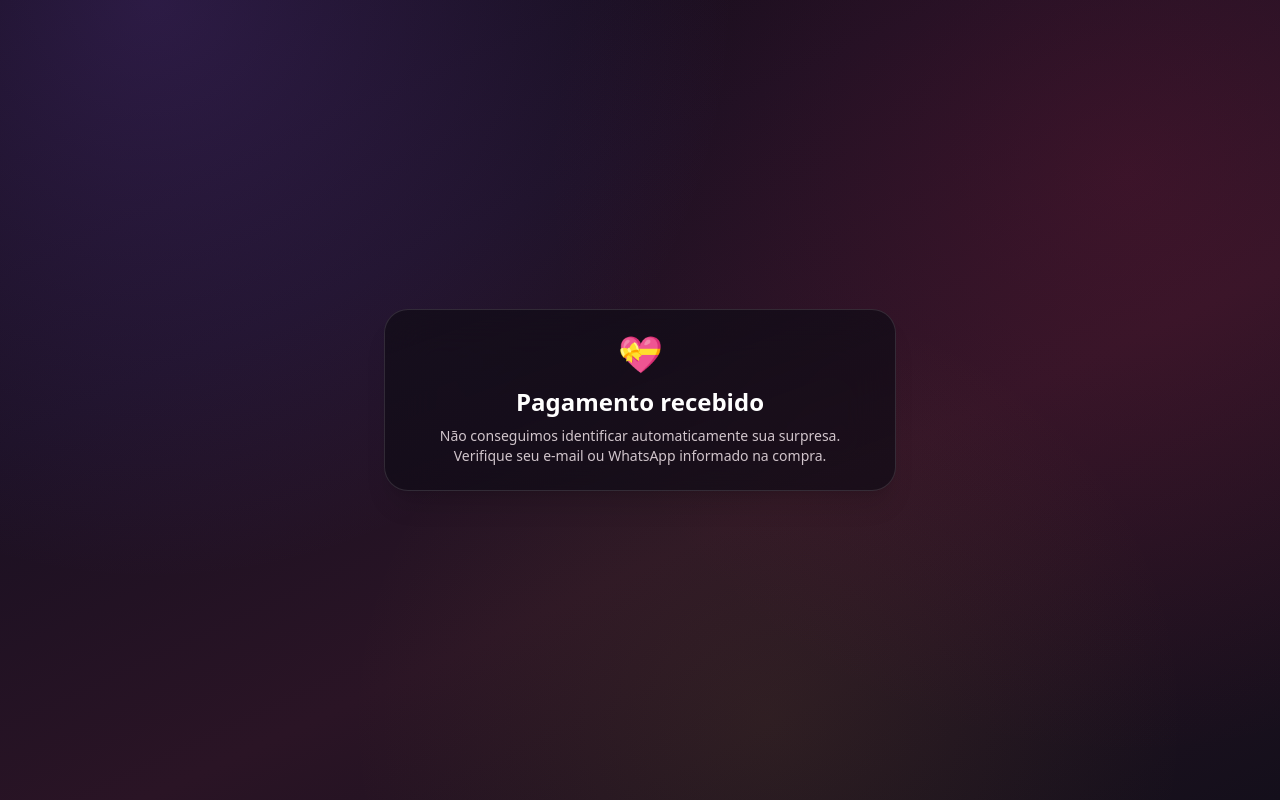
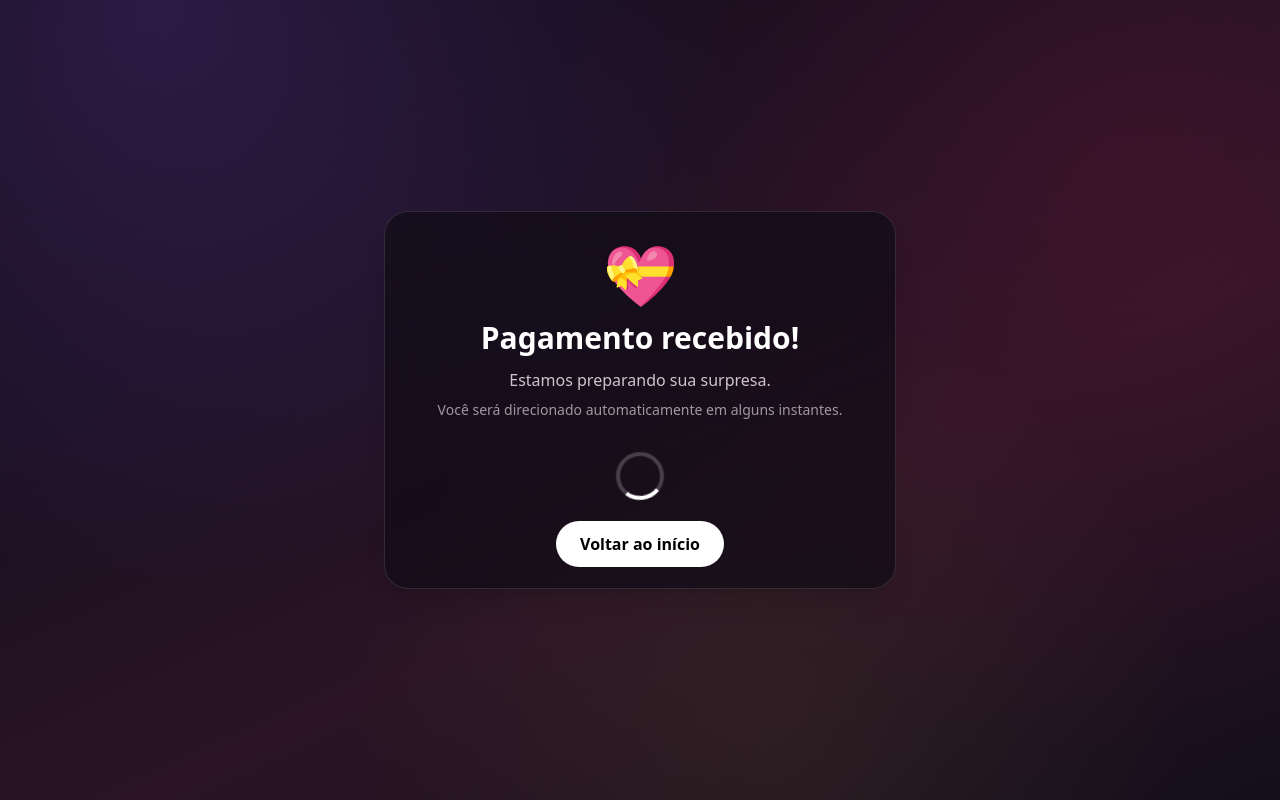
Before and after one commit to vinicus2008kk-collab/nosso-momento, a Next.js app: page /obrigado in a window 1280 px wide. Built offline with nearby package versions, Linux system fonts and the light colour scheme; a web font is replaced by a local one.

Commit message:
adiciona atualizacao automatica pagamento

```diff
--- a/app/obrigado/page.tsx
+++ b/app/obrigado/page.tsx
@@ -3,26 +3,52 @@ import { redirect } from "next/navigation";
 export default function ObrigadoPage({
   searchParams,
 }: {
-  searchParams: { s1?: string; src?: string; pageId?: string };
+  searchParams: {
+    s1?: string;
+    src?: string;
+    pageId?: string;
+  };
 }) {
-  const pageId = searchParams.s1 || searchParams.src || searchParams.pageId;
+  const pageId =
+    searchParams.s1 ||
+    searchParams.src ||
+    searchParams.pageId ||
+    null;
 
-  if (!pageId) {
-    return (
-      <main className="romantic-gradient flex min-h-screen items-center justify-center px-4">
-        <div className="glass-card mx-auto max-w-lg p-6 text-center">
-          <p className="text-4xl">💝</p>
-          <h1 className="mt-3 text-2xl font-bold text-white">
-            Pagamento recebido
-          </h1>
-          <p className="mt-2 text-sm text-cream/80">
-            Não conseguimos identificar automaticamente sua surpresa.
-            Verifique seu e-mail ou WhatsApp informado na compra.
-          </p>
-        </div>
-      </main>
-    );
+  if (pageId) {
+    redirect(`/sucesso?pageId=${pageId}`);
   }
 
-  redirect(`/sucesso?pageId=${pageId}`);
+  return (
+    <main className="romantic-gradient flex min-h-screen items-center justify-center px-4">
+      <div className="glass-card mx-auto w-full max-w-lg rounded-3xl p-8 text-center">
+        <div className="text-6xl">💝</div>
+
+        <h1 className="mt-4 text-3xl font-bold text-white">
+          Pagamento recebido!
+        </h1>
+
+        <p className="mt-3 text-base text-cream/80">
+          Estamos preparando sua surpresa.
+        </p>
+
+        <p className="mt-2 text-sm text-cream/60">
+          Você será direcionado automaticamente em alguns instantes.
+        </p>
+
+        <div className="mt-8 flex justify-center">
+          <div className="h-12 w-12 animate-spin rounded-full border-4 border-white/20 border-t-white"></div>
+        </div>
+
+        <div className="mt-8">
+          <a
+            href="/criar"
+            className="rounded-full bg-white px-6 py-3 font-semibold text-black transition hover:opacity-90"
+          >
+            Voltar ao início
+          </a>
+        </div>
+      </div>
+    </main>
+  );
 }
--- a/app/sucesso/page.tsx
+++ b/app/sucesso/page.tsx
@@ -1,6 +1,9 @@
+import { PaymentStatusWatcher } from "@/components/payment-status-watcher";
 import { SuccessDelivery } from "@/components/success-delivery";
 import { prisma } from "@/lib/prisma";
 import { buildPublicUrl } from "@/lib/utils";
+
+export const dynamic = "force-dynamic";
 
 export default async function SuccessPage({
   searchParams,
@@ -17,7 +20,9 @@ export default async function SuccessPage({
     );
   }
 
-  const page = await prisma.romanticPage.findUnique({ where: { id: pageId } });
+  const page = await prisma.romanticPage.findUnique({
+    where: { id: pageId },
+  });
 
   if (!page) {
     return (
@@ -32,14 +37,27 @@ export default async function SuccessPage({
   if (page.paymentStatus !== "APPROVED") {
     return (
       <main className="romantic-gradient flex min-h-screen items-center justify-center px-4">
-        <div className="glass-card mx-auto w-full max-w-lg p-6 text-center">
-          <p className="text-4xl">⏳</p>
-          <h1 className="mt-3 text-2xl font-bold text-white">Aguardando confirmação</h1>
-          <p className="mt-2 text-sm text-cream/80">
-            Seu pagamento está sendo processado. Esta página atualiza automaticamente após a
-            confirmação do pagamento.
+        <PaymentStatusWatcher />
+
+        <div className="glass-card mx-auto w-full max-w-lg rounded-3xl p-8 text-center">
+          <p className="text-5xl">⏳</p>
+
+          <h1 className="mt-4 text-3xl font-bold text-white">
+            Aguardando confirmação
+          </h1>
+
+          <p className="mt-3 text-sm leading-relaxed text-cream/80">
+            Seu pagamento está sendo processado. Assim que a Kiwify confirmar,
+            esta tela mudará automaticamente para sua surpresa.
           </p>
-          <meta httpEquiv="refresh" content="5" />
+
+          <div className="mt-6 flex justify-center">
+            <div className="h-10 w-10 animate-spin rounded-full border-4 border-white/20 border-t-white" />
+          </div>
+
+          <p className="mt-4 text-xs text-cream/50">
+            Não precisa atualizar a página.
+          </p>
         </div>
       </main>
     );
@@ -47,38 +65,25 @@ export default async function SuccessPage({
 
   return (
     <main className="romantic-gradient min-h-screen px-4 py-10">
-      <div className="glass-card mx-auto max-w-lg p-6">
+      <div className="glass-card mx-auto max-w-lg rounded-3xl p-6">
         <div className="text-center">
           <p className="text-5xl">💝</p>
-          <h1 className="mt-3 text-2xl font-bold text-white">
+
+          <p className="mt-4 text-sm font-semibold text-pink-300">
             Pagamento aprovado!
+          </p>
+
+          <h1 className="mt-2 text-3xl font-bold text-white">
+            Sua surpresa está pronta!
           </h1>
-          <p className="mt-2 text-base text-cream/90">
-            Como você quer receber sua surpresa?
+
+          <p className="mt-2 text-sm text-cream/80">
+            Agora você pode copiar o link, baixar o QR Code ou receber por
+            WhatsApp/e-mail.
           </p>
         </div>
 
         <SuccessDelivery pageId={pageId} surpriseUrl={surpriseUrl} />
-        {process.env.NODE_ENV !== "production" && (
-  <form
-    action={async () => {
-      "use server";
-
-      await fetch(`${process.env.NEXT_PUBLIC_BASE_URL}/api/checkout/simulate`, {
-        method: "POST",
-        headers: { "Content-Type": "application/json" },
-        body: JSON.stringify({ pageId }),
-      });
-    }}
-  >
-    <button
-      type="submit"
-      className="fixed bottom-4 right-4 z-50 rounded-full bg-yellow-500 px-4 py-2 text-xs font-bold text-black shadow-lg"
-    >
-      🛠 Simular pagamento aprovado
-    </button>
-  </form>
-)}
       </div>
     </main>
   );
--- /dev/null
+++ b/components/payment-status-watcher.tsx
@@ -0,0 +1,18 @@
+"use client";
+
+import { useRouter } from "next/navigation";
+import { useEffect } from "react";
+
+export function PaymentStatusWatcher() {
+  const router = useRouter();
+
+  useEffect(() => {
+    const interval = setInterval(() => {
+      router.refresh();
+    }, 2000);
+
+    return () => clearInterval(interval);
+  }, [router]);
+
+  return null;
+}
```
